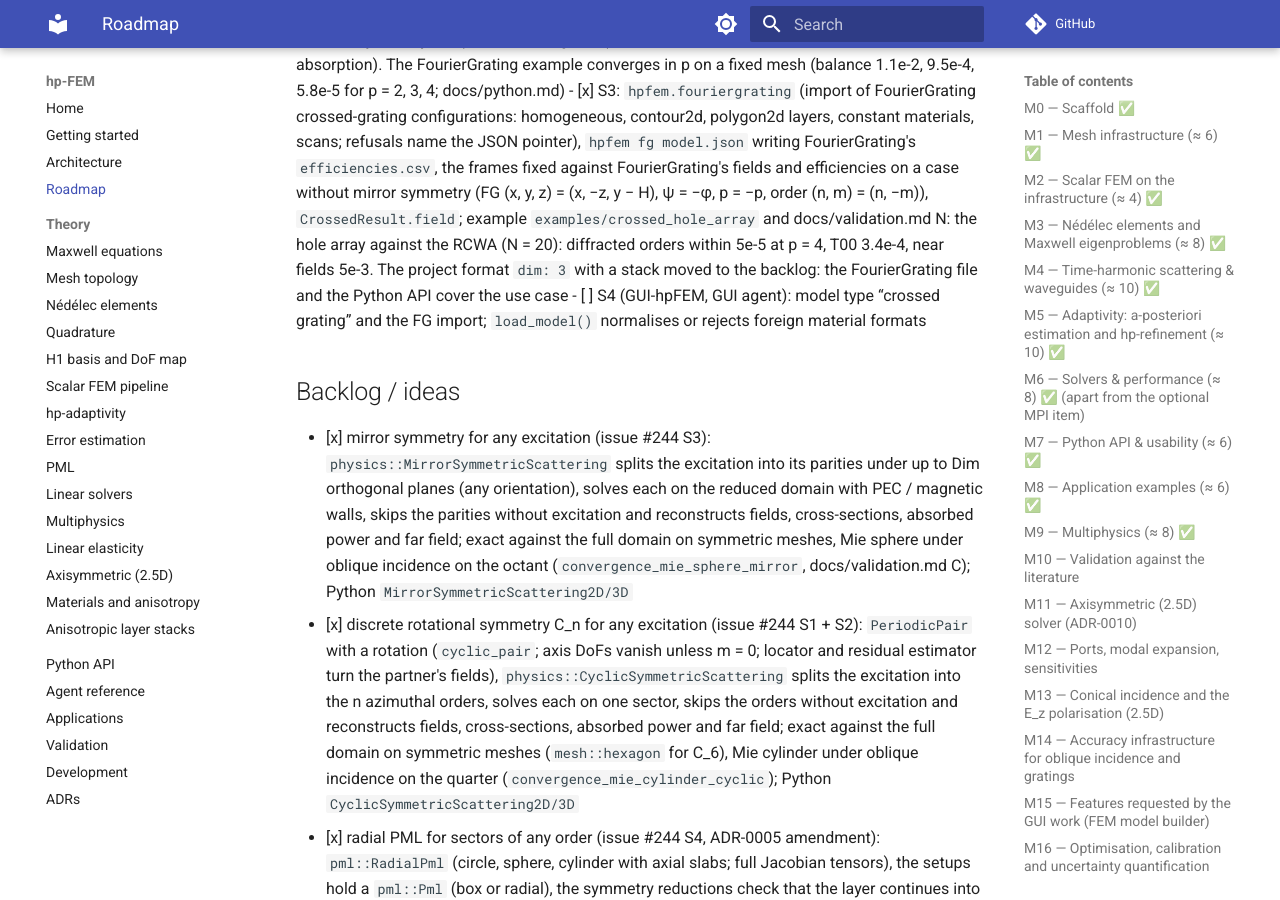
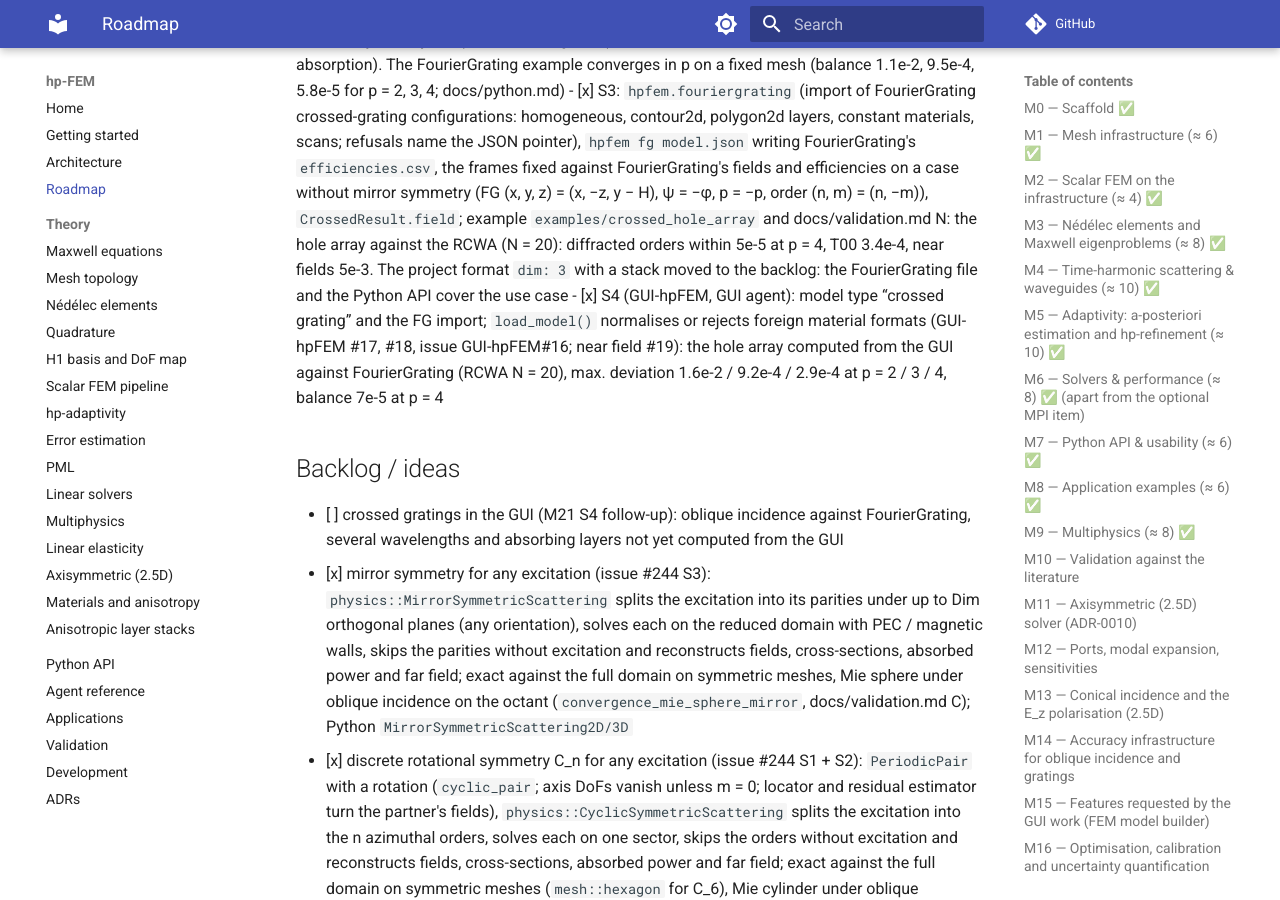
Before and after one commit to PhotonPower/hp-FEM, an MkDocs documentation site: the page built from docs/roadmap.md, in a window 1280 px wide and 900 px high, scrolled down 19881 px. Built offline with MkDocs 1.6.1 and Material for MkDocs 9.7.7, drawn with Linux system fonts in a browser that asks for light colours; comment, search, counter and statistics services are not loaded; some of the changed text lies outside the part shown.

Commit message:
docs: M21 complete, GUI crossed-grating mode (S4) in GUI-hpFEM (#237)
Co-Authored-By: Claude Opus 5.5 <noreply@anthropic.com>

```diff
--- a/docs/roadmap.md
+++ b/docs/roadmap.md
@@ -753,7 +753,7 @@ existing solver stack.
   - S5c (a real-valued solver path) moved to the backlog on 20 November 2026: no measurement
     asks for it (issue #213)
 
-## M21 — Crossed (doubly periodic) gratings in 3D
+## M21 — Crossed (doubly periodic) gratings in 3D ✅
 Request of 23 November 2026 (issue #237): compute models of FourierGrating (RCWA, doubly
 periodic) with hpfem and compare them order by order, e.g. a hole array in a glass layer on glass
 (period 0.5 µm in x and z, hole radius 0.125 µm, layer 0.150 µm, λ = 0.405 µm). The solver parts
@@ -786,10 +786,14 @@ exist (`Scattering<3>` on a `LayerStack<3>` background, Bloch pairs in two direc
   (N = 20): diffracted orders within 5e-5 at p = 4, T00 3.4e-4, near fields 5e-3. The project
   format `dim: 3` with a stack moved to the backlog: the FourierGrating file and the Python API
   cover the use case
-- [ ] S4 (GUI-hpFEM, GUI agent): model type “crossed grating” and the FG import; `load_model()`
-  normalises or rejects foreign material formats
+- [x] S4 (GUI-hpFEM, GUI agent): model type “crossed grating” and the FG import; `load_model()`
+  normalises or rejects foreign material formats (GUI-hpFEM #17, #18, issue GUI-hpFEM#16; near
+  field #19): the hole array computed from the GUI against FourierGrating (RCWA N = 20), max.
+  deviation 1.6e-2 / 9.2e-4 / 2.9e-4 at p = 2 / 3 / 4, balance 7e-5 at p = 4
 
 ## Backlog / ideas
+- [ ] crossed gratings in the GUI (M21 S4 follow-up): oblique incidence against FourierGrating,
+  several wavelengths and absorbing layers not yet computed from the GUI
 - [x] mirror symmetry for any excitation (issue #244 S3): `physics::MirrorSymmetricScattering`
   splits the excitation into its parities under up to Dim orthogonal planes (any orientation),
   solves each on the reduced domain with PEC / magnetic walls, skips the parities without
```
Also changed, not shown: CLAUDE.md (+5 -0 lines).
